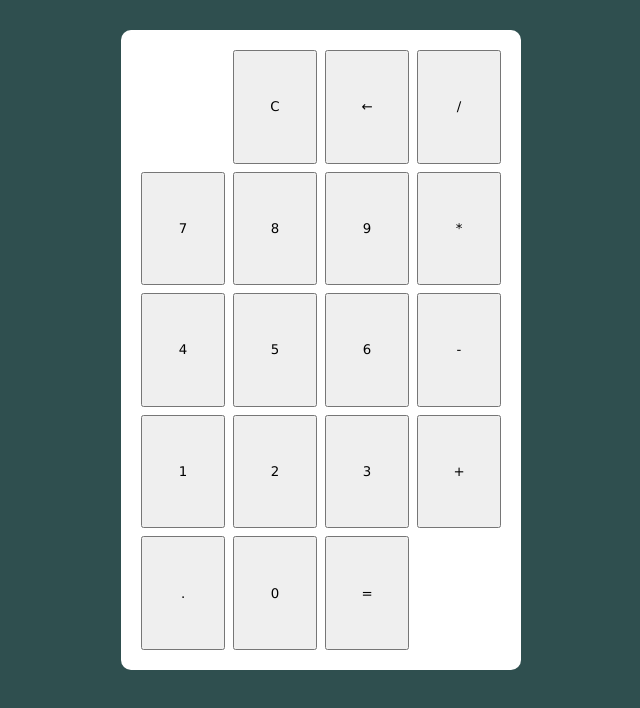
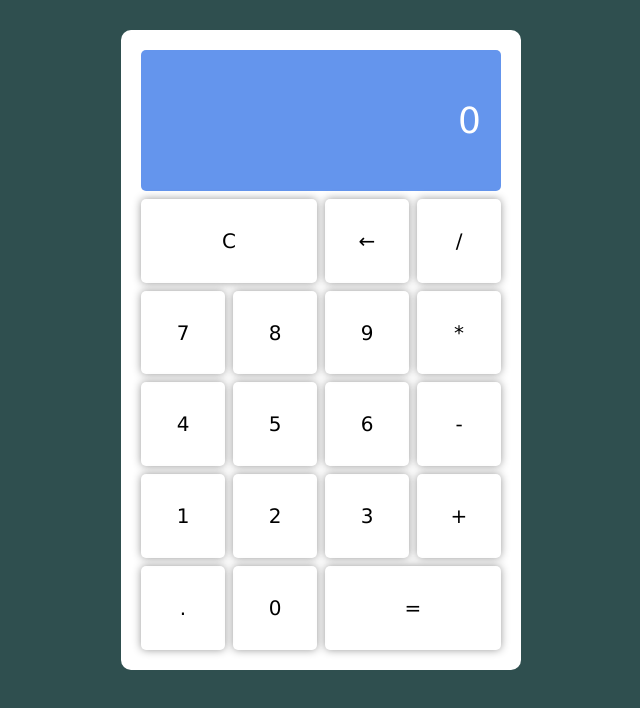
Before and after one commit to Muhammad-sefat/Calculator_App, a plain HTML site: page index.html in a window 1280 px wide. Shown: the whole page, without its empty margins (319-959 px from the left). Drawn offline with Linux system fonts and the light colour scheme.

Commit message:
Complete full Calculator button

```diff
--- a/index.html
+++ b/index.html
@@ -9,13 +9,14 @@
   <body>
     <div class="calculator">
       <div class="output">
-        <div class="result"></div>
+        <div class="result">0</div>
       </div>
-      <button>C</button><button>&larr;</button><button>/</button
-      ><button>7</button><button>8</button><button>9</button><button>*</button
-      ><button>4</button><button>5</button><button>6</button><button>-</button
-      ><button>1</button><button>2</button><button>3</button><button>+</button
-      ><button>.</button><button>0</button><button>=</button>
+      <button class="colom-two">C</button><button>&larr;</button
+      ><button>/</button><button>7</button><button>8</button><button>9</button
+      ><button>*</button><button>4</button><button>5</button><button>6</button
+      ><button>-</button><button>1</button><button>2</button><button>3</button
+      ><button>+</button><button>.</button><button>0</button
+      ><button class="colom-two">=</button>
     </div>
   </body>
   <script src="script.js"></script>
--- a/style.css
+++ b/style.css
@@ -20,4 +20,29 @@ body {
   border-radius: 10px;
 }
 .calculator .output {
+  background: cornflowerblue;
+  color: #fff;
+  grid-column: 1/5;
+  display: flex;
+  justify-content: right;
+  align-items: center;
+  padding: 20px;
+  border-radius: 5px;
+  font-size: 36px;
 }
+
+.calculator button {
+  font-size: 20px;
+  border: none;
+  background: none;
+  box-shadow: 0px 0px 8px #999999;
+  border-radius: 5px;
+  cursor: pointer;
+  transition: all 0.2s ease;
+}
+.calculator button:hover {
+  background: #d4d4d4;
+}
+.colom-two {
+  grid-column: span 2;
+}
```
